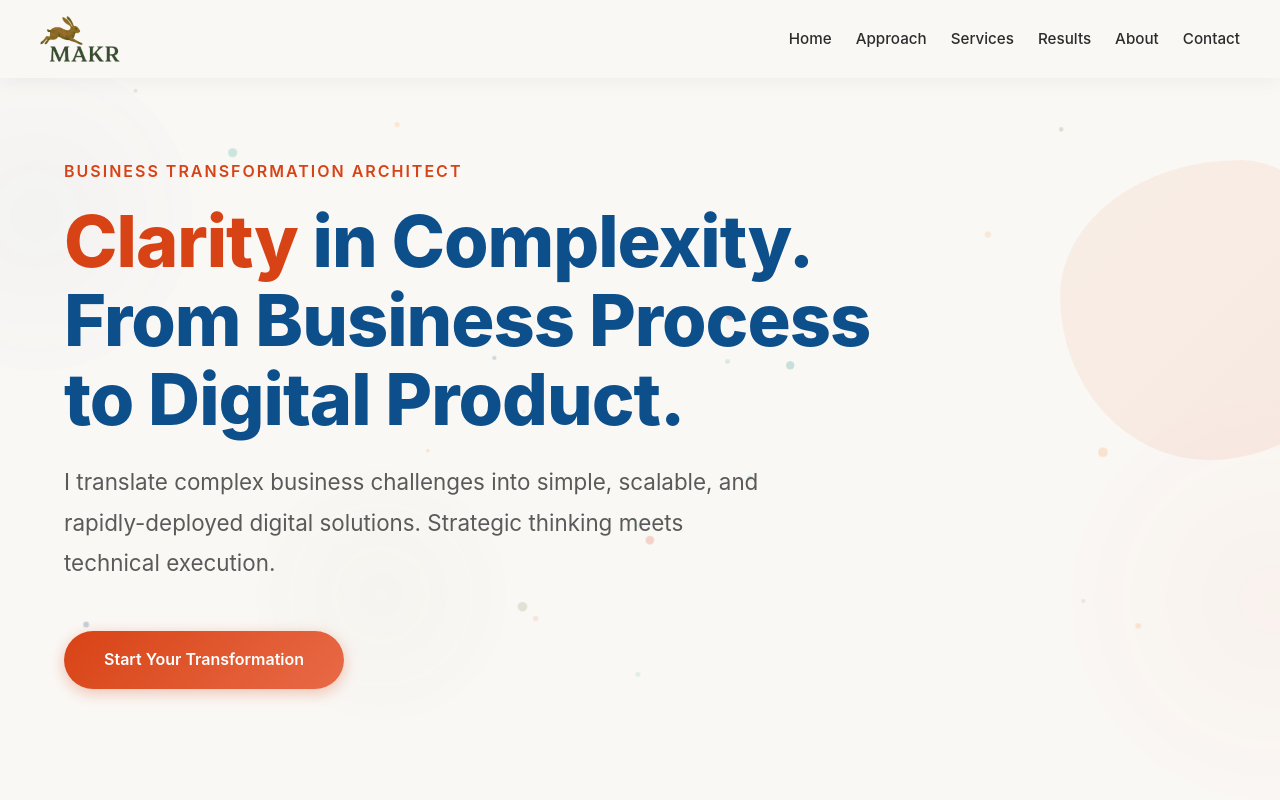
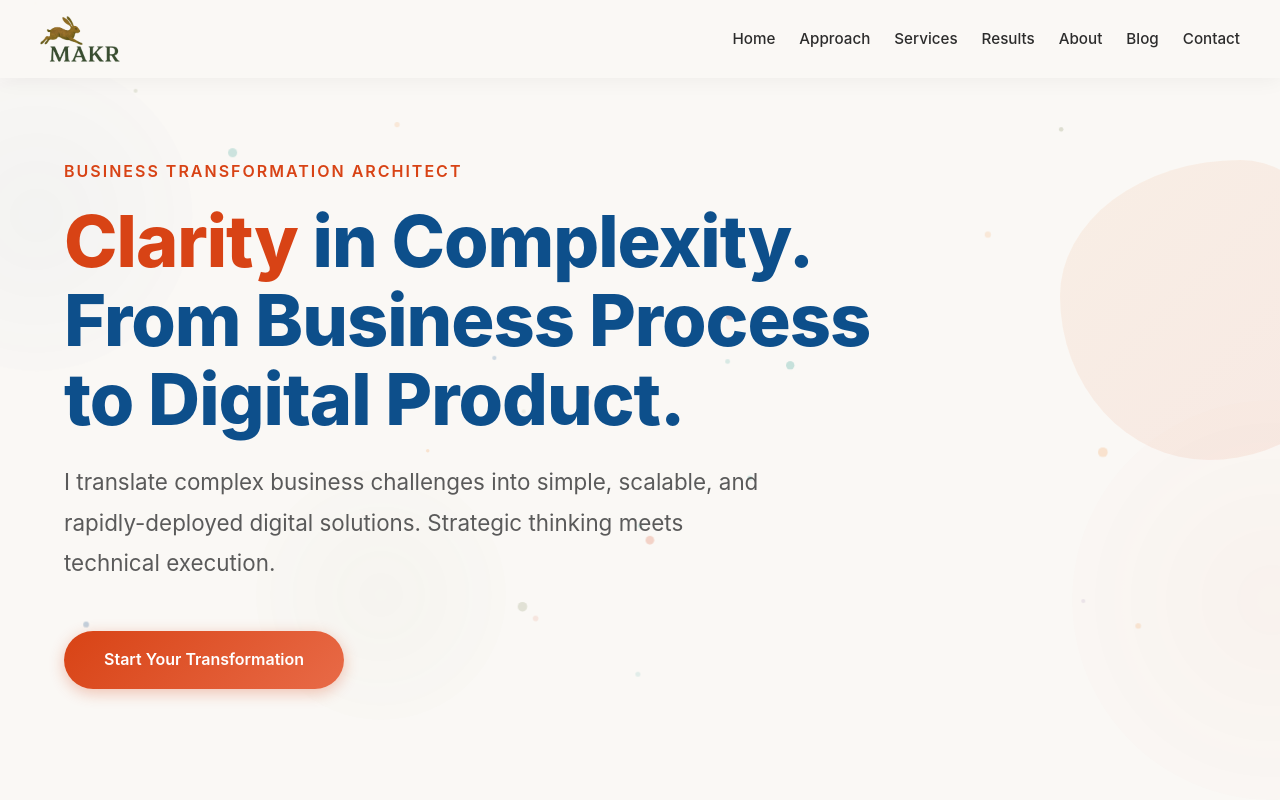
Before and after one commit to rgrim/makr.tech, a Next.js app: page / in a window 1280 px wide. Shown: the top 800 px of the page. Built offline with nearby package versions, Linux system fonts and the light colour scheme.

Commit message:
add blog link

```diff
--- a/src/components/Navbar.tsx
+++ b/src/components/Navbar.tsx
@@ -25,6 +25,7 @@ const Navbar = () => {
           <li><Link href="/#services">Services</Link></li>
           <li><Link href="/#case-study">Results</Link></li>
           <li><Link href="/#about">About</Link></li>
+          <li><Link href="/blog">Blog</Link></li>
           <li><Link href="/#contact">Contact</Link></li>
 
           {/* Futurs liens vers les pages dédiées */}
```
